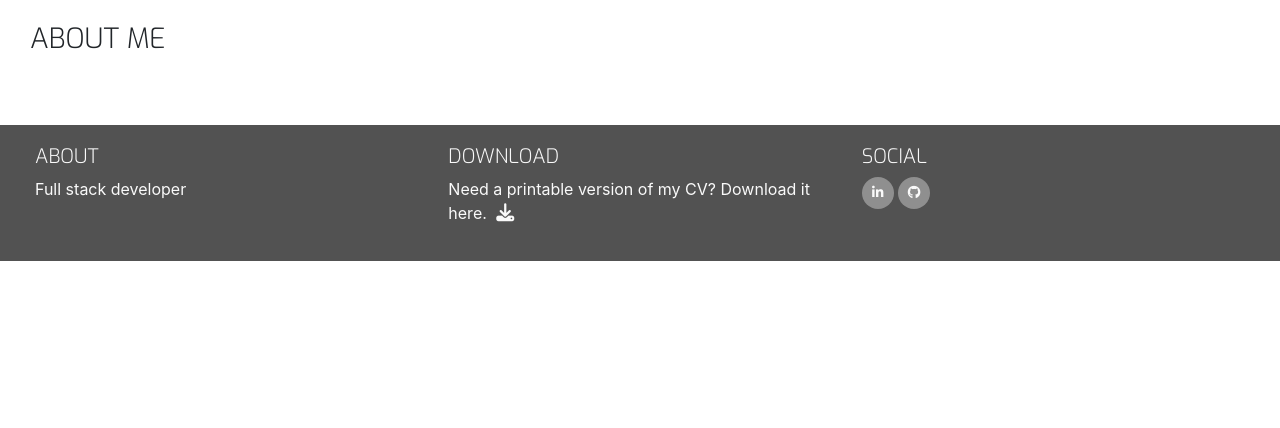
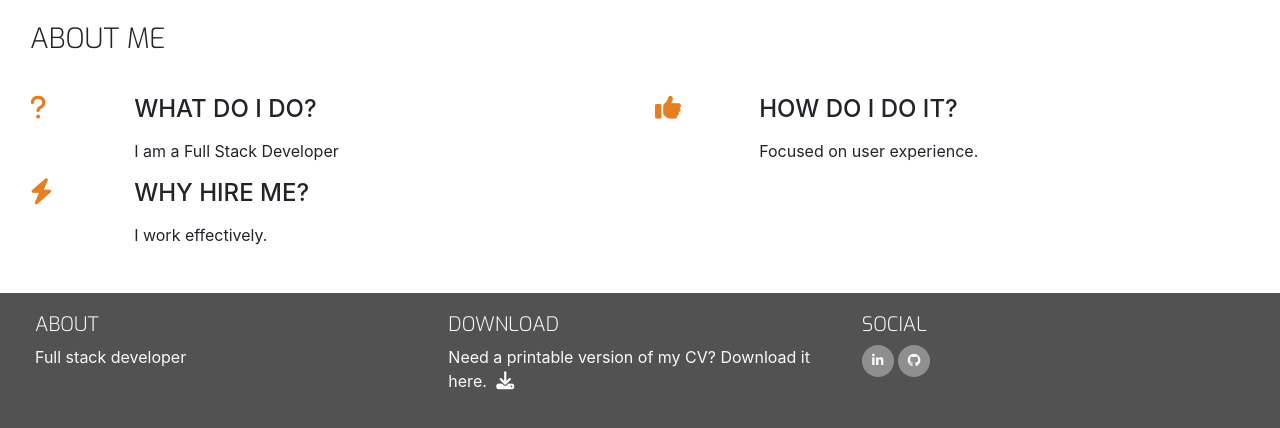
Before and after one commit to WojtekKamilowski/CI_B_CV, a plain HTML site: page index.html in a window 1280 px wide. Shown: the part 372-800 px from the top of the page. Drawn offline with nearby package versions, Linux system fonts and the light colour scheme.

Commit message:
Add content to three reasons to hire me

```diff
--- a/assets/css/style.css
+++ b/assets/css/style.css
@@ -226,3 +226,14 @@ footer {
 #footer-details {
     padding: 20px;
 }
+
+/* -------------------------------------Three reasons */
+
+.three-reasons-icon {
+    font-size: 26px;
+    color: #e67e22;
+}
+
+.three-reasons-heading {
+    margin-bottom: 15px;
+}
--- a/index.html
+++ b/index.html
@@ -46,11 +46,52 @@
     </header>
     <section class="container-fluid">
         <div class="row row-table">
-            <div class="col-md-8.bg-color-three-reasons section-column">
+            <div class="col-md-8 bg-color-three-reasons section-column">
                 <div class="row">
                     <div class="col">
                         <h3 class="section-heading uppercase">About me</h3>
                     </div>
+                </div>
+                <div class="row">
+                <div class="col-10 offset-1 offset-sm-0 col-sm-4 col-md-6">
+                    <div class="row">
+                        <div class="col-2">
+                            <i class="three-reasons-icon fa fa-question" aria-hidden="true"></i>
+                        </div>
+                        <div class="col-10">
+                            <h4 class="three-reasons-heading uppercase">What do I do?</h4>
+                            <p>
+                                I am a Full Stack Developer
+                            </p>
+                        </div>
+                    </div>
+                </div>
+                <div class="col-10 offset-1 offset-sm-0 col-sm-4 col-md-6">
+                    <div class="row">
+                        <div class="col-2">
+                            <i class="three-reasons-icon fa fa-thumbs-up" aria-hidden="true"></i>
+                        </div>
+                        <div class="col-10">
+                            <h4 class="three-reasons-heading uppercase">How do I do it?</h4>
+                            <p>
+                                Focused on user experience.
+                            </p>
+                        </div>
+                    </div>
+                </div>
+                <div class="col-10 offset-1 offset-sm-0 col-sm-4 col-md-6">
+                    <div class="row">
+                        <div class="col-2">
+                            <i class="three-reasons-icon fa fa-bolt" aria-hidden="true"></i>
+                        </div>
+                        <div class="col-10">
+                            <h4 class="three-reasons-heading uppercase">Why hire me?</h4>
+                            <p>
+                                I work effectively.
+                            </p>
+                        </div>
+                    </div>
+                </div>
                 </div>
             </div>
         </div>
```
